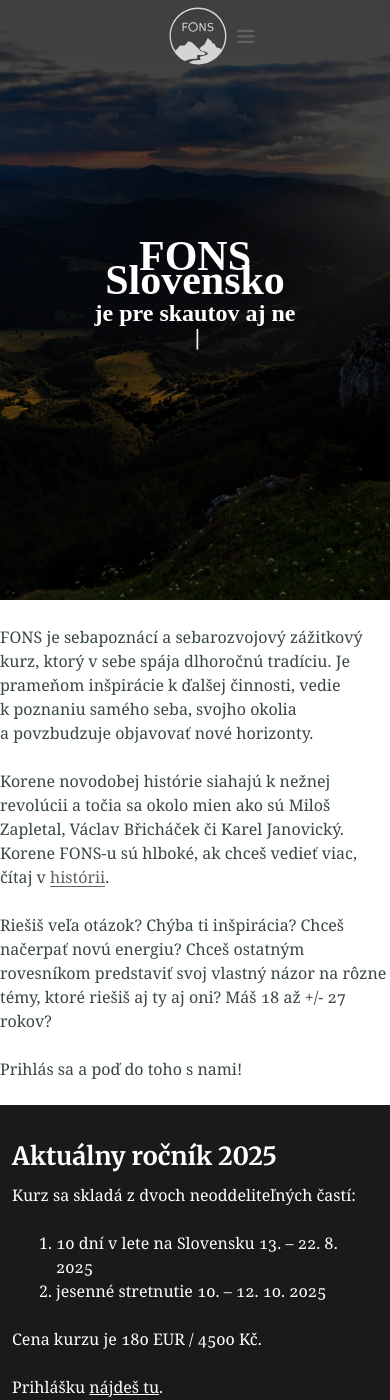
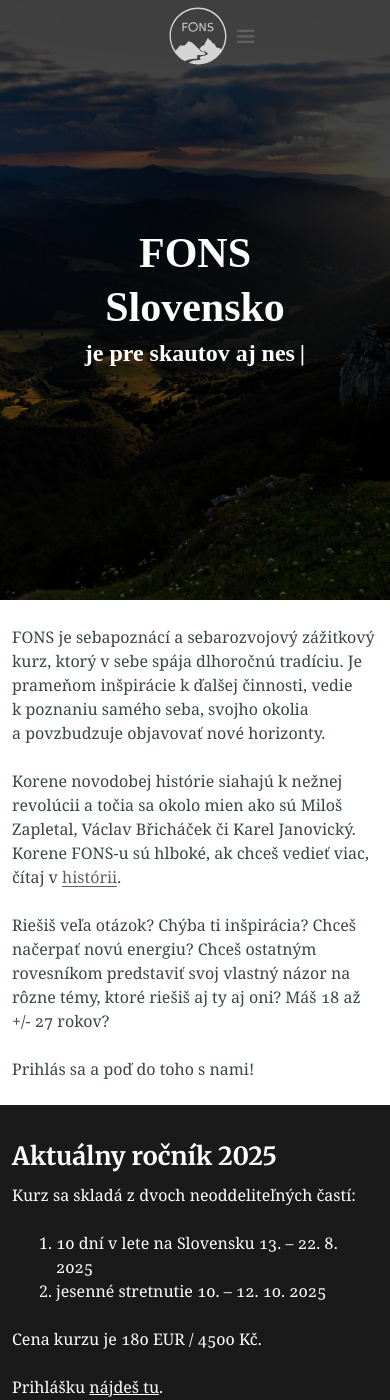
Before and after one commit to fonssk/fonssk.github.io, a Jekyll site: the page built from index.md, in a window 390 px wide and 1400 px high. Built offline with Jekyll 4.4.1, drawn with Linux system fonts in a browser that asks for light colours.

Commit message:
Fix content and animated text responsiveness

```diff
--- a/_sass/_theme.scss
+++ b/_sass/_theme.scss
@@ -324,6 +324,10 @@ ul ul, ol ol, ul ol, ol ul {
       max-width: $max-content-width;
       margin: 0 auto;
       padding: 0 1rem;
+    }
+
+    @media (max-width: 640px) {
+      padding: 0 1.0rem;
     }
 }
 
@@ -870,6 +874,11 @@ pre code {
   flex-direction: column;
   justify-content: center;
   margin: 2rem;
+
+  @media (max-width: 640px) {
+    min-height: 200px;
+    margin: 1rem;
+  }
 }
 
 #typed-text::after {
@@ -882,6 +891,12 @@ pre code {
   min-height: 1.2em;
   position: relative;
   margin-bottom: 0.5rem;
+
+  @media (max-width: 640px) {
+    line-height: 1.3;
+    white-space: pre-wrap;
+    word-break: break-word;
+  }
 }
 
 #typed-line2 {
@@ -889,10 +904,14 @@ pre code {
   min-height: 1.2em;
   position: relative;
   text-align: center;
-}
 
-#typed-line2.large-text {
-  font-size: 3.0rem;
+  &.large-text {
+    font-size: 3rem;
+
+    @media (max-width: 640px) {
+        line-height: 1.3;
+    }
+  }
 }
 
 .cursor::after {
@@ -900,6 +919,12 @@ pre code {
   position: absolute;
   animation: blink 1.0s infinite;
   transform: translateY(-10%);
+
+  @media (max-width: 640px) {
+    position: relative;
+    display: inline-block;
+    margin-left: 2px;
+  }
 }
 
 #typed-line1.cursor::after {
```
Also changed, not shown: 404.md (+1 -1 lines).
